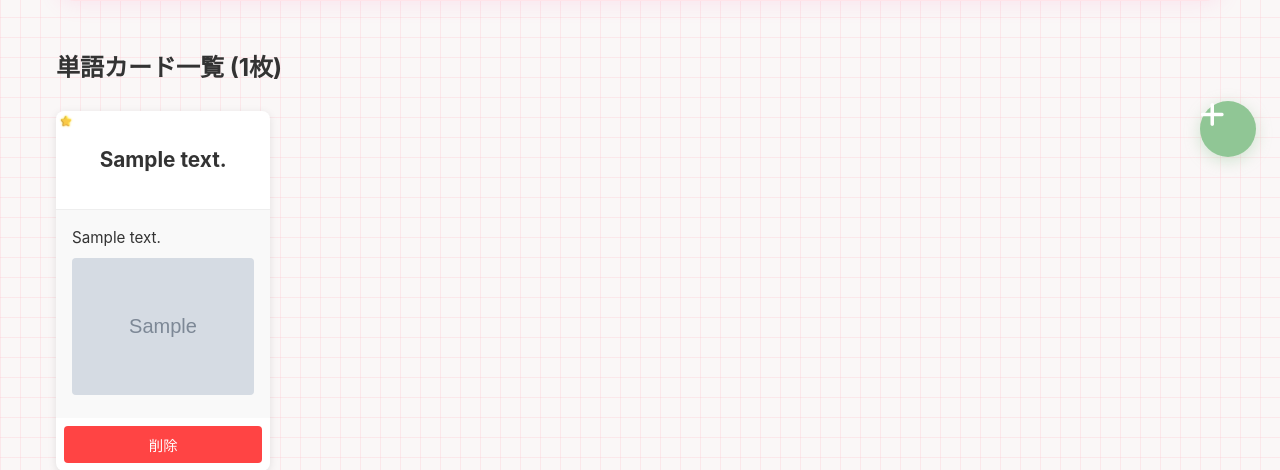
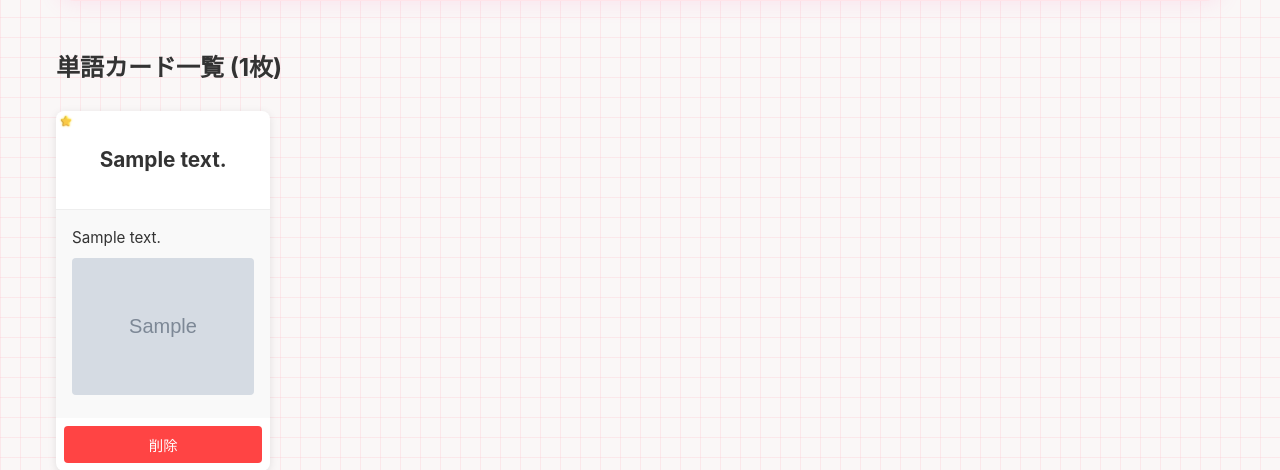
Before and after one commit to kousei2071/my-django, a Django app: page /wordbooks/1/ in a window 1280 px wide. Shown: the part 543-1013 px from the top of the page. Run offline with Django 5.2, Linux system fonts and the light colour scheme; a user stored in the database is signed in; tables that the repository leaves empty hold one stand-in row (values such as "Sample post"); grey boxes marked "Sample" are stand-in pictures; parts of the project's set-up code (start-up, migrations or seed data) failed here and were passed over.

Commit message:
FABを削除し、クイズ開始モーダルの表示を改善

```diff
--- a/home/templates/home/wordbook_detail.html
+++ b/home/templates/home/wordbook_detail.html
@@ -149,12 +149,6 @@
     </div>
 </div>
 
-<!-- FAB (Floating Action Button) - プレイボタンは削除、追加ボタンのみ -->
-{% if can_edit %}
-<a href="{% url 'wordcard_create' wordbook.pk %}" class="fab fab-add" title="単語カードを追加">
-    <i class="fas fa-plus"></i>
-</a>
-{% endif %}
 <!-- クイズ開始モーダル（スタートのみ） -->
 <div id="quizModal" class="quiz-modal" aria-hidden="true" style="display: none;">
     <div class="quiz-modal-overlay" role="dialog" aria-modal="true">
```
